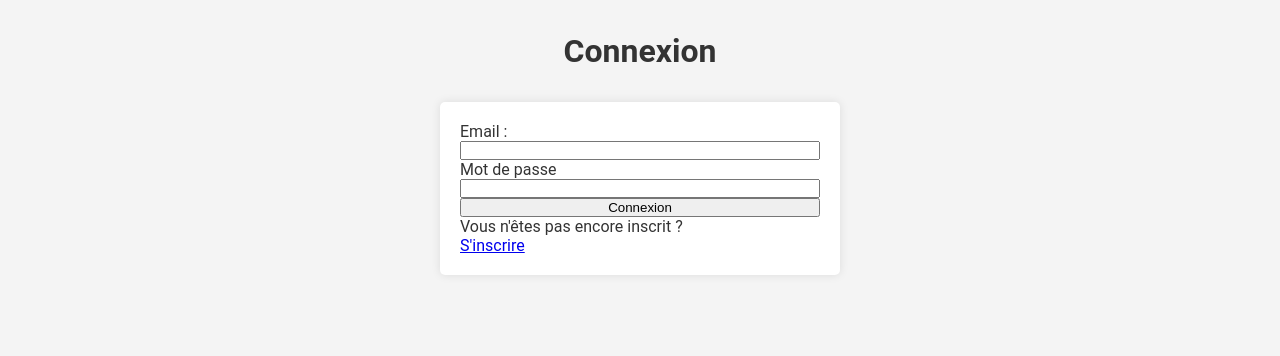
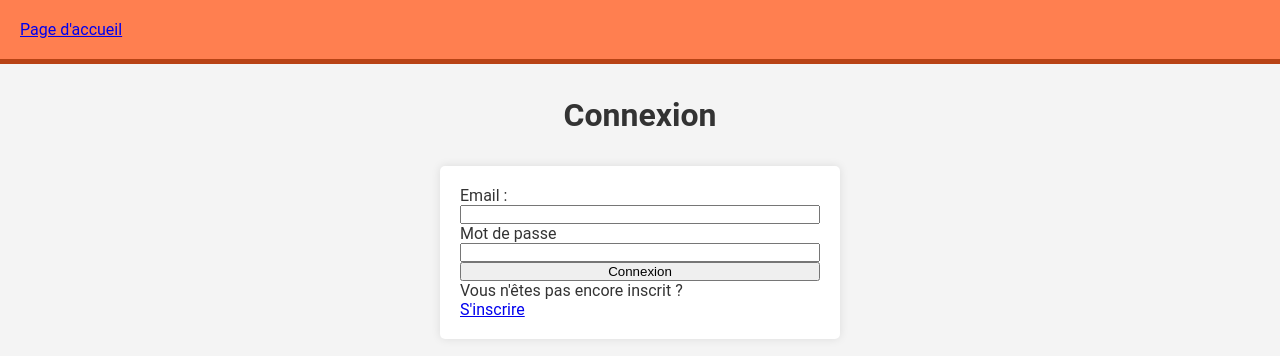
Before and after one commit to Dridox-h/bdd_projet_if3a, a PHP site: page /connexion.php in a window 1280 px wide. Shown: the top 356 px of the page. Run offline with PHP 8.4, Linux system fonts and the light colour scheme.

Commit message:
Ajout d'un retour à la page d'acceuil sur la page connexion et inscription

```diff
--- a/connexion.php
+++ b/connexion.php
@@ -41,6 +41,9 @@ if (isset($_POST['submit'])) {
 
 </head>
 <body>
+    <div id ="MenuBarre">
+        <a href="index.php">Page d'accueil</a>
+    </div>
     <h1>Connexion</h1>
     <?php if (!empty($message)): ?>
         <p style="color:red"><?= $message ?></p>
--- a/inscription.php
+++ b/inscription.php
@@ -82,6 +82,9 @@ if (isset($_POST['submit'])) {
 </head>
 
 <body>
+    <div id ="MenuBarre">
+        <a href="index.php">Page d'accueil</a>
+    </div>
     <section class="section-container">
         <h1>Inscription</h1>
         <form class="form-container" action="inscription.php" method="post">
```
